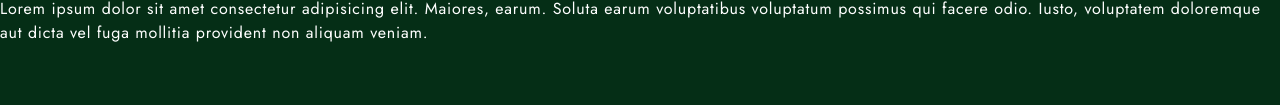
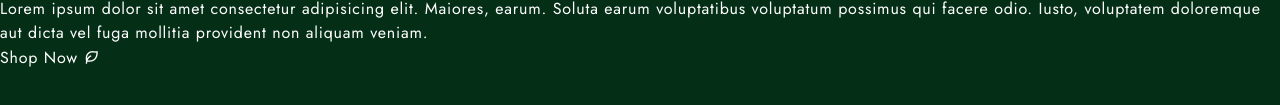
Before and after one commit to EzraMoosa/indoorplants-tailwindcss, a website: page index.html in a window 1280 px wide. Shown: the part 259-364 px from the top of the page. Drawn offline with nearby package versions, Linux system fonts and the light colour scheme; files whose address does not match are found by name.

Commit message:
Add Shop Now button below paragraph text.

```diff
--- a/index.html
+++ b/index.html
@@ -49,6 +49,13 @@
 
                         <p>Lorem ipsum dolor sit amet consectetur adipisicing elit. Maiores, earum. Soluta earum voluptatibus voluptatum possimus qui facere odio. Iusto, voluptatem doloremque aut dicta vel fuga mollitia provident non aliquam veniam.
                         </p>
+
+                        <div>
+                            <button>
+                                <span>Shop Now</span>
+                                <i class="ri-leaf-line"></i>
+                            </button>
+                        </div>
                     </div>
                 </div>
             </div>
```
